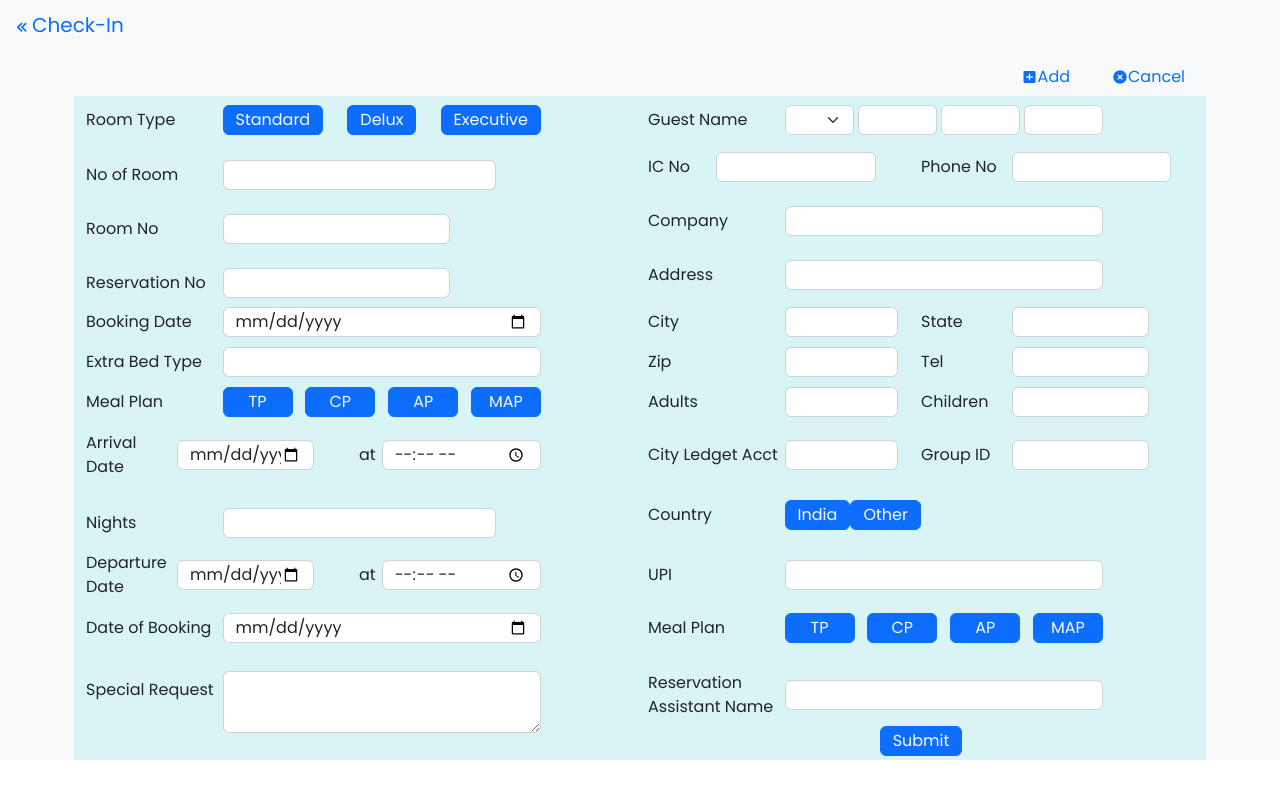
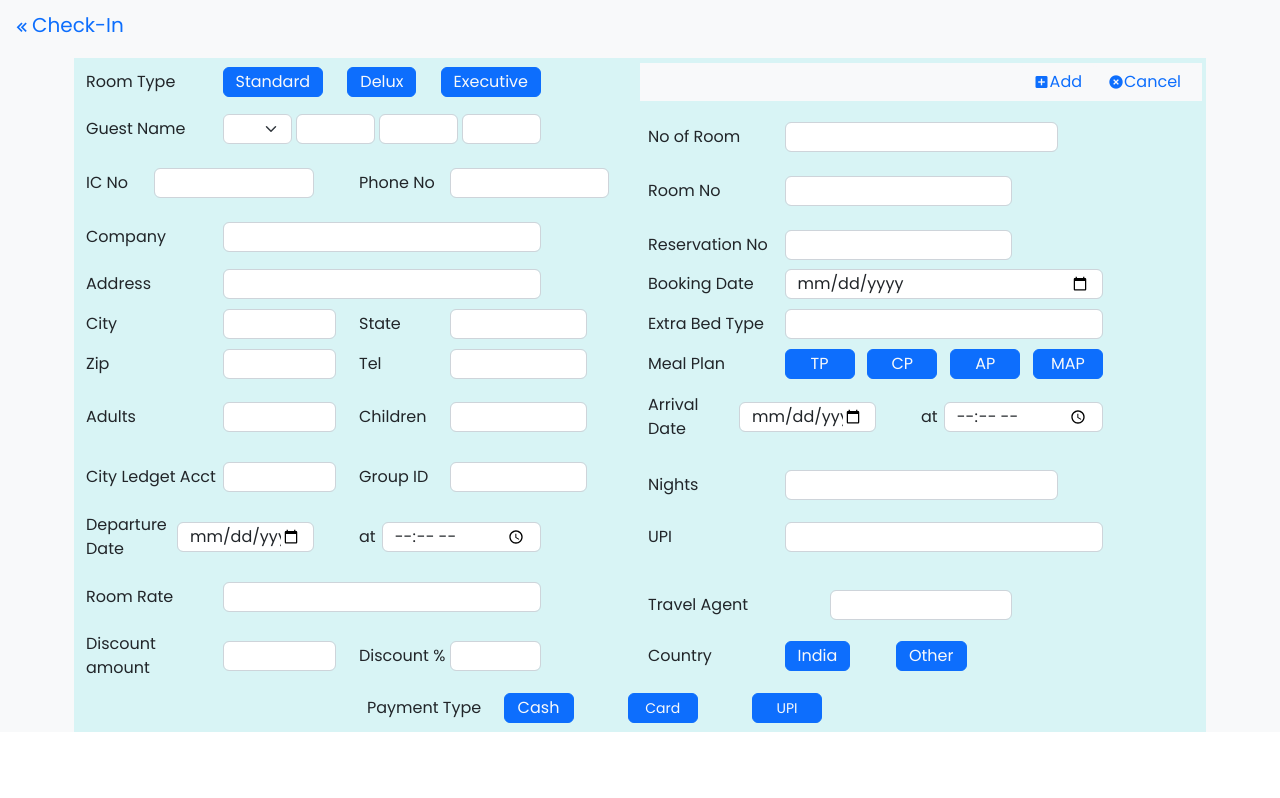
Before and after one commit to Shreya010tech/Frontend, a React (Create React App) app: page /CheckIn in a window 1280 px wide. Built offline with nearby package versions, Linux system fonts and the light colour scheme; what localbase would draw is missing.

Commit message:
fixed bugs

```diff
--- a/src/App.js
+++ b/src/App.js
@@ -9,7 +9,7 @@ import Profile from "./components/Profile";
 import Reservation from "./components/Reservation";
 import ReservationConfirmation from "./components/ReservationConfirmation";
 import RoomAvailability from "./components/RoomAvailability";
-import CheckIn from "./components/checkin";
+import CheckIn from "./components/CheckIn";
 import GuestHistory from "./components/GuestHistory";
 import HistoryReports from "./components/HistoryReports";
 import CheckOut from "./components/CheckOut";
--- a/src/components/checkin.jsx
+++ b/src/components/checkin.jsx
@@ -165,20 +165,6 @@ const CheckIn = () => {
           </div>
         </nav>
         <div className="container mb-1">
-          <div className="d-flex justify-content-end column-gap-3">
-            <button
-              type="button"
-              className="d-flex align-items-center text-primary btn btn-light button-padding-5"
-            >
-              <i className="bx bxs-plus-square"></i>Add
-            </button>
-            <button
-              type="button"
-              className="d-flex align-items-center text-primary btn btn-light button-padding-5"
-            >
-              <i className="bx bxs-x-circle"></i>Cancel
-            </button>
-          </div>
           <form
             className="row g-3 bg-skyblue d-flex align-items-center justify-content-center mt-0 p-1"
             onSubmit={onSubmitAction}
@@ -226,6 +212,20 @@ const CheckIn = () => {
                   Executive
                 </button>
               </div>
+            </div>
+            <div className="col-md-6 d-flex flex-row-reverse align-items-center rev-margin-gap bg-light">
+            <button
+              type="button"
+              className="d-flex align-items-center text-primary btn btn-light button-padding-5"
+            >
+              <i className="bx bxs-x-circle"></i>Cancel
+            </button>
+            <button
+              type="button"
+              className="d-flex align-items-center text-primary btn btn-light button-padding-5"
+            >
+              <i className="bx bxs-plus-square"></i>Add
+            </button>
             </div>
             <div className="col-md-6 d-flex align-items-center rev-margin-gap">
               <label htmlFor="name" className="col-sm-3 col-form-label">
@@ -660,37 +660,6 @@ const CheckIn = () => {
               </div>
             </div>
             <div className="col-md-6 d-flex align-items-center rev-margin-gap">
-              <label htmlFor="roomtype" className="col-sm-3 col-form-label">
-                Country{" "}
-              </label>
-              <div className="col-sm-3 d-flex justify-content-between">
-                <button
-                  type="button"
-                  className={`d-flex align-items-center justify-content-center text-light btn button-padding-5 height-30 large-button-width-60 large-button-font-size-12 ${
-                    roomTypeBtnColor === "Standard"
-                      ? "btn-success"
-                      : "btn-primary"
-                  }`}
-                  onClick={() => {
-                    changeRoomBtnColor("Standard");
-                  }}
-                >
-                  India
-                </button>
-                <button
-                  type="button"
-                  className={`d-flex align-items-center justify-content-center text-light btn button-padding-5 height-30 large-button-width-60 large-button-font-size-12 ${
-                    roomTypeBtnColor === "Delux" ? "btn-success" : "btn-primary"
-                  }`}
-                  onClick={() => {
-                    changeRoomBtnColor("Delux");
-                  }}
-                >
-                  Other
-                </button>
-              </div>
-            </div>
-            <div className="col-md-6 d-flex align-items-center rev-margin-gap">
               <div className="col-md-6 d-flex align-items-center rev-margin-gap">
                 <label
                   htmlFor="arrivaldate"
@@ -745,112 +714,154 @@ const CheckIn = () => {
               </div>
             </div>
             <div className="col-md-6 d-flex align-items-center rev-margin-gap">
-              <label htmlFor="bookingdate" className="col-sm-3 col-form-label">
-                Date of Booking{" "}
+              <label htmlFor="roomrate" className="col-sm-3 col-form-label">
+                Room Rate{" "}
               </label>
               <div className="col-sm-7">
                 <input
-                  type="date"
-                  className="form-control height-30"
-                  id="inputBookingDate"
-                  name="bookingdate"
-                  value={bookingDate}
+                  type="number"
+                  className="form-control height-30 font-size-14"
+                  id="inputRoomRate"
+                  name="roomrate"
+                  value={roomRate}
                   onChange={handleInputChange}
+                  required
                 />
               </div>
             </div>
+            <div className="col-md-6 d-flex align-items-center">
+                <label
+                  htmlFor="travelagentname"
+                  className="col-sm-4 col-form-label"
+                >
+                  Travel Agent{" "}
+                </label>
+                <div className="col-sm-4">
+                  <input
+                    type="text"
+                    className="form-control height-30"
+                    id="inputTravelAgent"
+                    name="travelagentname"
+                    value={travelAgentName}
+                    onChange={handleInputChange}
+                  />
+                </div>
+            </div>
             <div className="col-md-6 d-flex align-items-center rev-margin-gap">
-              <label htmlFor="mealplan" className="col-sm-3 col-form-label">
-                Meal Plan{" "}
+              <div className="col-md-6 d-flex align-items-center">
+                <label
+                  htmlFor="discountamount"
+                  className="col-sm-6 col-form-label"
+                >
+                  Discount amount{" "}
+                </label>
+                <div className="col-sm-5">
+                  <input
+                    type="number"
+                    className="form-control height-30"
+                    id="inputRoomNo"
+                    name="discountamount"
+                    value={discountAmount}
+                    onChange={handleInputChange}
+                  />
+                </div>
+              </div>
+              <div className="col-md-6 d-flex align-items-center">
+                <label
+                  htmlFor="discountpercentage"
+                  className="col-sm-4 col-form-label"
+                >
+                  Discount %{" "}
+                </label>
+                <div className="col-sm-4">
+                  <input
+                    type="number"
+                    className="form-control height-30"
+                    id="inputNoOfRoom"
+                    name="discountpercentage"
+                    value={discountPercentage}
+                    onChange={handleInputChange}
+                  />
+                </div>
+              </div>
+            </div>
+            <div className="col-md-6 d-flex align-items-center rev-margin-gap">
+              <label htmlFor="roomtype" className="col-sm-3 col-form-label">
+                Country{" "}
+              </label>
+              <div className="col-sm-4 d-flex justify-content-between">
+                <button
+                  type="button"
+                  className={`d-flex align-items-center justify-content-center text-light btn button-padding-5 height-30 large-button-width-60 large-button-font-size-12 ${
+                    roomTypeBtnColor === "Standard"
+                      ? "btn-success"
+                      : "btn-primary"
+                  }`}
+                  onClick={() => {
+                    changeRoomBtnColor("Standard");
+                  }}
+                >
+                  India
+                </button>
+                <button
+                  type="button"
+                  className={`d-flex align-items-center justify-content-center text-light btn button-padding-5 height-30 large-button-width-60 large-button-font-size-12 ${
+                    roomTypeBtnColor === "Delux" ? "btn-success" : "btn-primary"
+                  }`}
+                  onClick={() => {
+                    changeRoomBtnColor("Delux");
+                  }}
+                >
+                  Other
+                </button>
+              </div>
+            </div>
+            <div className="col-md-6 d-flex align-items-center rev-margin-gap">
+              <label
+                htmlFor="modeofpayment"
+                className="col-sm-3 col-form-label"
+              >
+                Payment Type{" "}
               </label>
               <div className="col-sm-7 d-flex justify-content-between">
                 <button
                   type="button"
-                  className={`w-70 height-30 d-flex align-items-center justify-content-center text-light btn button-padding-5 large-button-width-40 large-button-font-size-12 ${
-                    mealTypeBtnColor === "TP" ? "btn-success" : "btn-primary"
+                  className={`w-70 height-30 d-flex align-items-center justify-content-center text-light btn button-padding-5 large-button-width-60 large-button-font-size-12 ${
+                    paymentTypeBtnColor === "Cash"
+                      ? "btn-success"
+                      : "btn-primary"
                   }`}
                   onClick={() => {
-                    changeMealBtnColor("TP");
+                    changePaymentBtnColor("Cash");
                   }}
                 >
-                  TP
+                  Cash
                 </button>
                 <button
                   type="button"
-                  className={`w-70 height-30 d-flex align-items-center justify-content-center text-light btn button-padding-5 large-button-width-40 large-button-font-size-12 ${
-                    mealTypeBtnColor === "CP" ? "btn-success" : "btn-primary"
+                  className={`w-70 height-30 d-flex align-items-center justify-content-center font-size-14 text-light btn button-padding-5 large-button-width-60 large-button-font-size-12 ${
+                    paymentTypeBtnColor === "Card"
+                      ? "btn-success"
+                      : "btn-primary"
                   }`}
                   onClick={() => {
-                    changeMealBtnColor("CP");
+                    changePaymentBtnColor("Card");
                   }}
                 >
-                  CP
+                  Card
                 </button>
                 <button
                   type="button"
-                  className={`w-70 height-30 d-flex align-items-center justify-content-center text-light btn button-padding-5 large-button-width-40 large-button-font-size-12 ${
-                    mealTypeBtnColor === "AP" ? "btn-success" : "btn-primary"
+                  className={`w-70 height-30 d-flex align-items-center justify-content-center font-size-14 text-light btn button-padding-5 large-button-width-60 large-button-font-size-12 ${
+                    paymentTypeBtnColor === "UPI"
+                      ? "btn-success"
+                      : "btn-primary"
                   }`}
                   onClick={() => {
-                    changeMealBtnColor("AP");
+                    changePaymentBtnColor("UPI");
                   }}
                 >
-                  AP
-                </button>
-                <button
-                  type="button"
-                  className={`w-70 height-30 d-flex align-items-center justify-content-center text-light btn button-padding-5 large-button-width-40 large-button-font-size-12 ${
-                    mealTypeBtnColor === "MAP" ? "btn-success" : "btn-primary"
-                  }`}
-                  onClick={() => {
-                    changeMealBtnColor("MAP");
-                  }}
-                >
-                  MAP
-                </button>
-              </div>
-            </div>
-            <div className="col-md-6 d-flex rev-margin-gap">
-              <label htmlFor="specialreq" className="col-sm-3 col-form-label">
-                Special Request{" "}
-              </label>
-              <div className="col-sm-7">
-                <textarea
-                  className="form-control"
-                  id="inputRequest"
-                  rows="2"
-                  name="specialreq"
-                  value={specialReq}
-                  onChange={handleInputChange}
-                ></textarea>
-              </div>
-            </div>
-            <div className="col-md-6 d-flex flex-column rev-margin-rev-margin-gap">
-              <div className="col-12 d-flex align-items-center">
-                <label
-                  htmlFor="resassisname"
-                  className="col-sm-3 col-form-label"
-                >
-                  Reservation Assistant Name{" "}
-                </label>
-                <div className="col-sm-7">
-                  <input
-                    type="text"
-                    className="form-control height-30"
-                    id="inputReservationAssistantName"
-                    name="resassisname"
-                    value={resAssisName}
-                    onChange={handleInputChange}
-                    required
-                  />
-                </div>
-              </div>
-              <div className="col-12 d-flex align-items-center justify-content-center">
-                <button
-                  type="submit"
-                  className="d-flex align-items-center justify-content-center text-light btn btn-primary height-30 button-padding-5"
-                >
-                  Submit
+                  UPI
                 </button>
               </div>
             </div>
```
